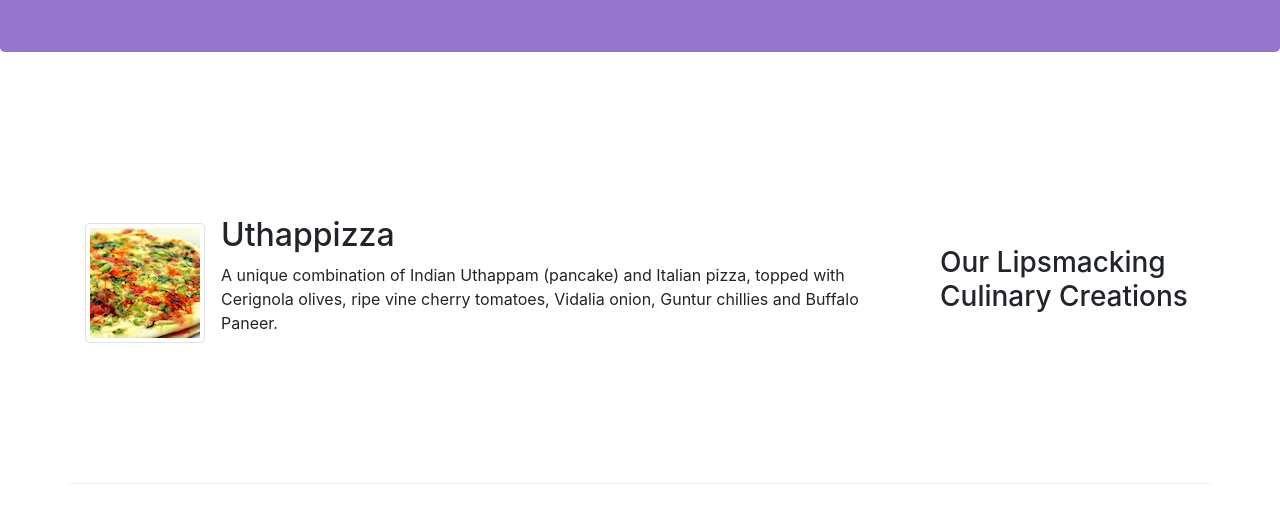
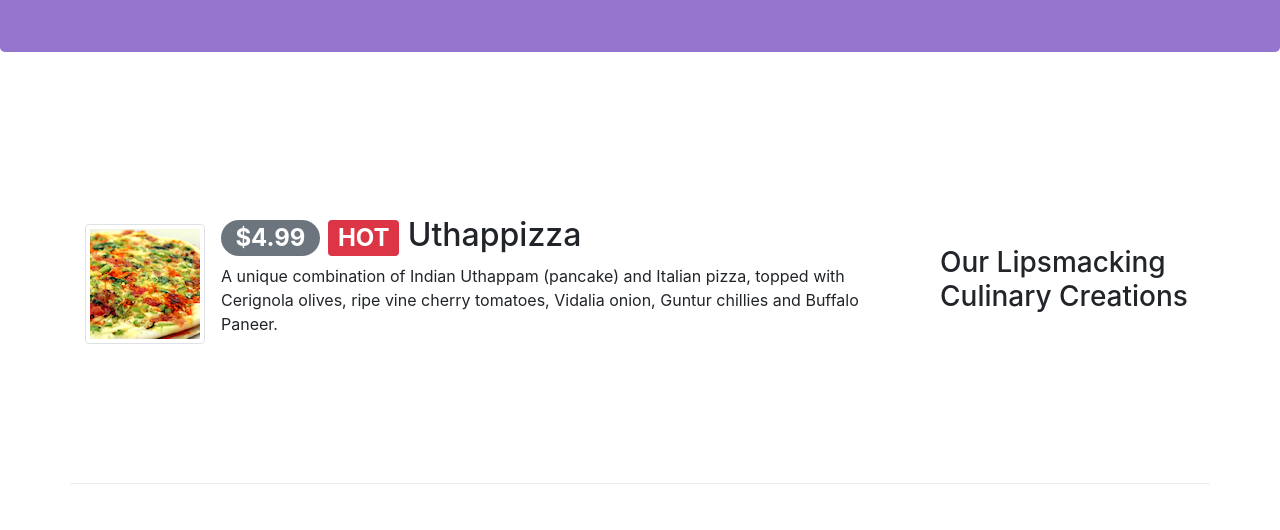
Before and after one commit to booellean/Bootstrap-playground, a website: page index.html in a window 1280 px wide. Shown: the part 270-800 px from the top of the page. Drawn offline with nearby package versions, Linux system fonts and the light colour scheme.

Commit message:
test: Alerting Users: Playing with bootstrap alert classes

```diff
--- a/index.html
+++ b/index.html
@@ -57,7 +57,10 @@
           <div class="media">
               <img class="d-flex mr-3 img-thumbnail align-self-center" src="img/uthappizza.png" alt="Uthappizza">
               <div class="media-body">
-                  <h2 class="mt-0">Uthappizza</h2>
+                  <h2 class="mt-0">
+                    <span class="badge badge-pill badge-secondary">$4.99</span>
+                    <span class="badge badge-danger">HOT</span>
+                    Uthappizza</h2>
                   <p class="d-none d-sm-block">A unique combination of Indian Uthappam (pancake) and
                       Italian pizza, topped with Cerignola olives, ripe vine
                       cherry tomatoes, Vidalia onion, Guntur chillies and
@@ -89,10 +92,10 @@
                   <h2 class="mt-0">Alberto Somayya</h2>
                   <h4>Executive Chef</h4>
                   <p class="d-none d-sm-block">Award winning three-star Michelin chef with wide
-                      International experience having worked closely with
-                      whos-who in the culinary world, he specializes in
-                      creating mouthwatering Indo-Italian fusion experiences.
-                      </p>
+                    International experience having worked closely with
+                    whos-who in the culinary world, he specializes in
+                    creating mouthwatering Indo-Italian fusion experiences.
+                    </p>
               </div>
           </div>
       </div>
```
